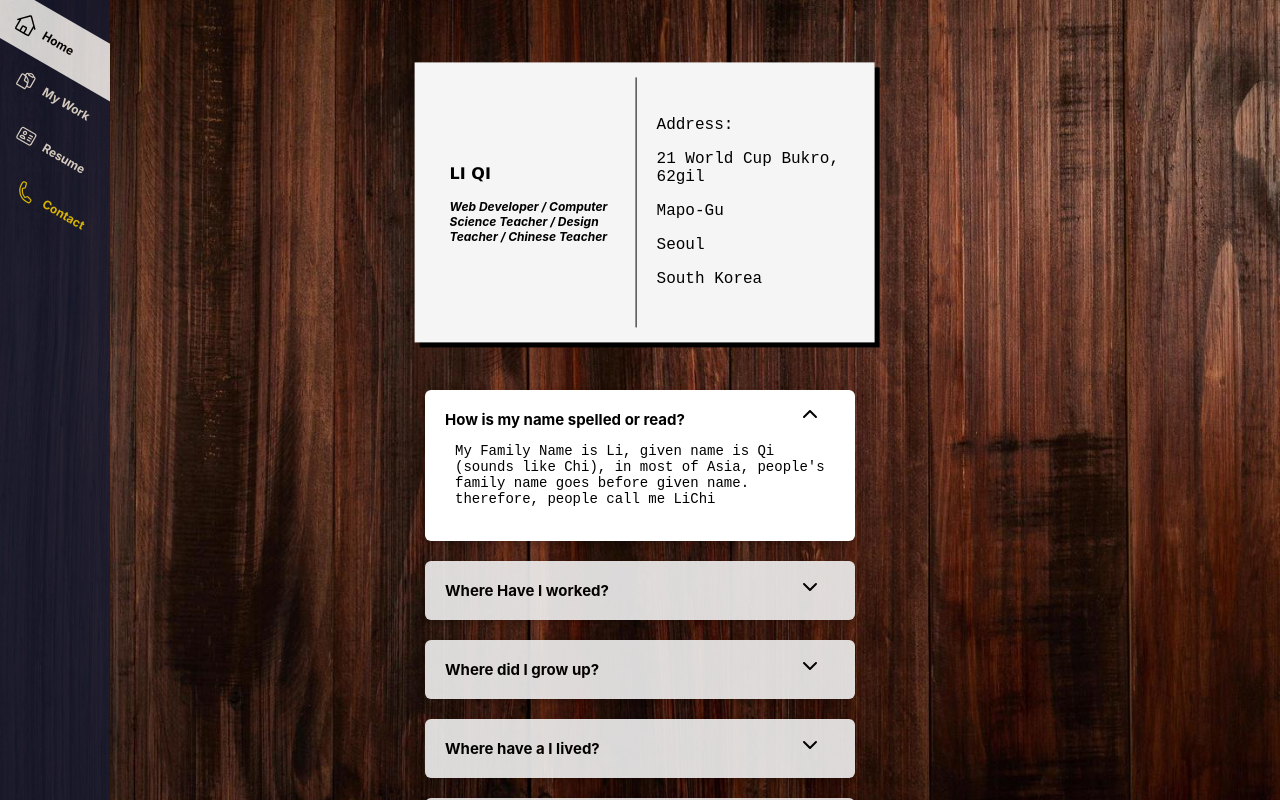
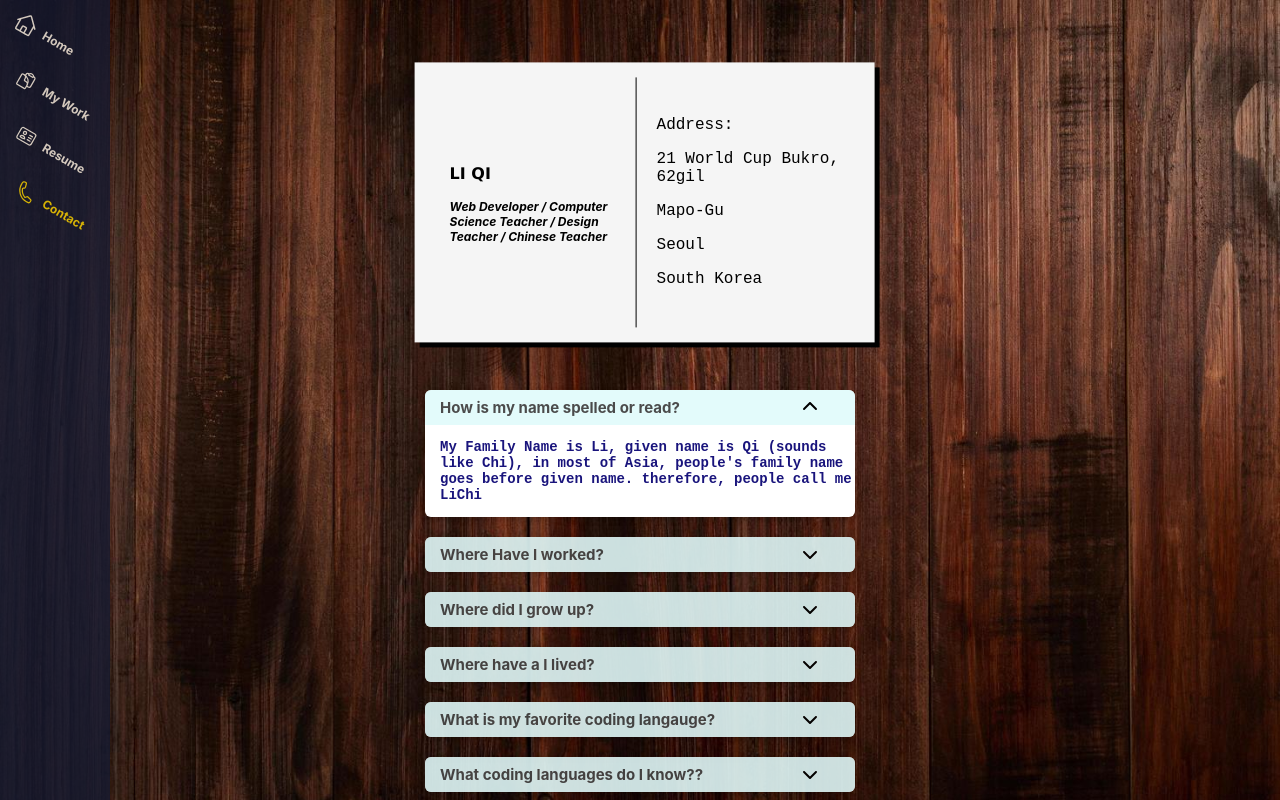
Before and after one commit to lichidevops/My-Personal-site, a React (Create React App) app: page /contact in a window 1280 px wide. Shown: the top 800 px of the page. Built offline with nearby package versions, Linux system fonts and the light colour scheme.

Commit message:
fix balloon

```diff
--- a/src/pages/ContactPage.css
+++ b/src/pages/ContactPage.css
@@ -32,14 +32,13 @@
 
 #frequentQuestions{
     margin: 40px auto;
-    width:430px;
+    width: 430px;
     padding: 10px;
 }
 
 .frequentQ{
     background-color: #f0f0f0;
     opacity: 0.9;
-    padding: 20px;
     margin: 20px 0px;
     border-radius: 6px;
     position: relative;
@@ -52,11 +51,16 @@
     background-color: white;
     opacity: 1;
     box-shadow: 0 3px 6px rgba(0,0,0,0.1), 0 3px 6px rgba(0,0,0,0.1);
+
 }
 
 .frequentQ-title{
     margin: 0 35px 0 0 ;
     font-size: 15px;
+    padding: 8px 15px;
+    width: 100%;
+    background-color: rgb(216, 250, 250);
+    opacity: 0.7;
 }
 
 .frequentQ-answer{
@@ -68,8 +72,10 @@
 .frequentQ.active .frequentQ-answer{
     display: block;
     font-size: 14px;
-    padding-left: 10px;
+    padding-left: 15px;
     transition: all 0.5s ease;
+    font-weight: bold;
+    color: rgb(25, 20, 124);
 }
 
 .frequentQ-toggle{
@@ -82,7 +88,7 @@
     font-size: 16px;
     padding: 0;
     position: absolute;
-    top:10px;
+    top:2px;
     right: 30px;
     height: 30px;
     width: 30px;
--- a/src/pages/ContactPage.js
+++ b/src/pages/ContactPage.js
@@ -2,7 +2,7 @@ import React,{useEffect,useState} from 'react'
 import Layout from '../components/layout/Layout';
 import './ContactPage.css'
 import BusinessCard from './widgets/BusinessCard';
-import ProfileBalloons from './widgets/ProfileBalloons';
+
 import { FontAwesomeIcon } from '@fortawesome/react-fontawesome';
 import { faChevronDown, faX } from '@fortawesome/free-solid-svg-icons';
 
@@ -17,6 +17,7 @@ export default function ContactPage() {
     {qIndex:5, question:"What coding languages do I know??",status:"",answer:"I know JS, Python, Java, Dart, Swift!"},
     {qIndex:6, question:"What frameworks or libraries have I used?",status:"",answer:"React, Flutter, Flask, Node, Express.js, etc"},
     {qIndex:7, question:"Frontend or backend?",status:"",answer:"both, more backend please!"},
+    {qIndex:8, question:"Am I eligible to work in US?",status:"",answer:"Yes"},
   ]);
 
   const handleFaqActive = (faqIndex)=>{
```
